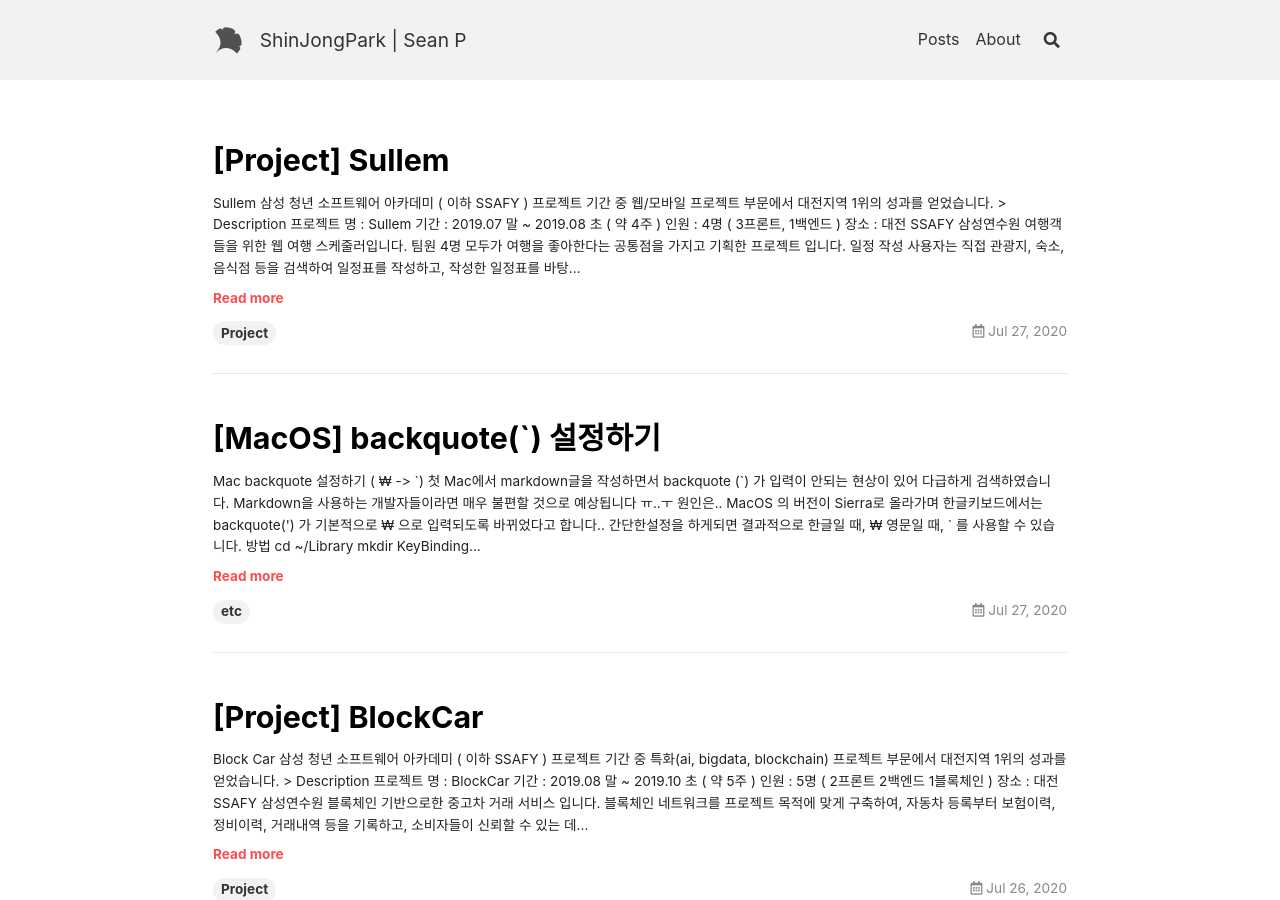
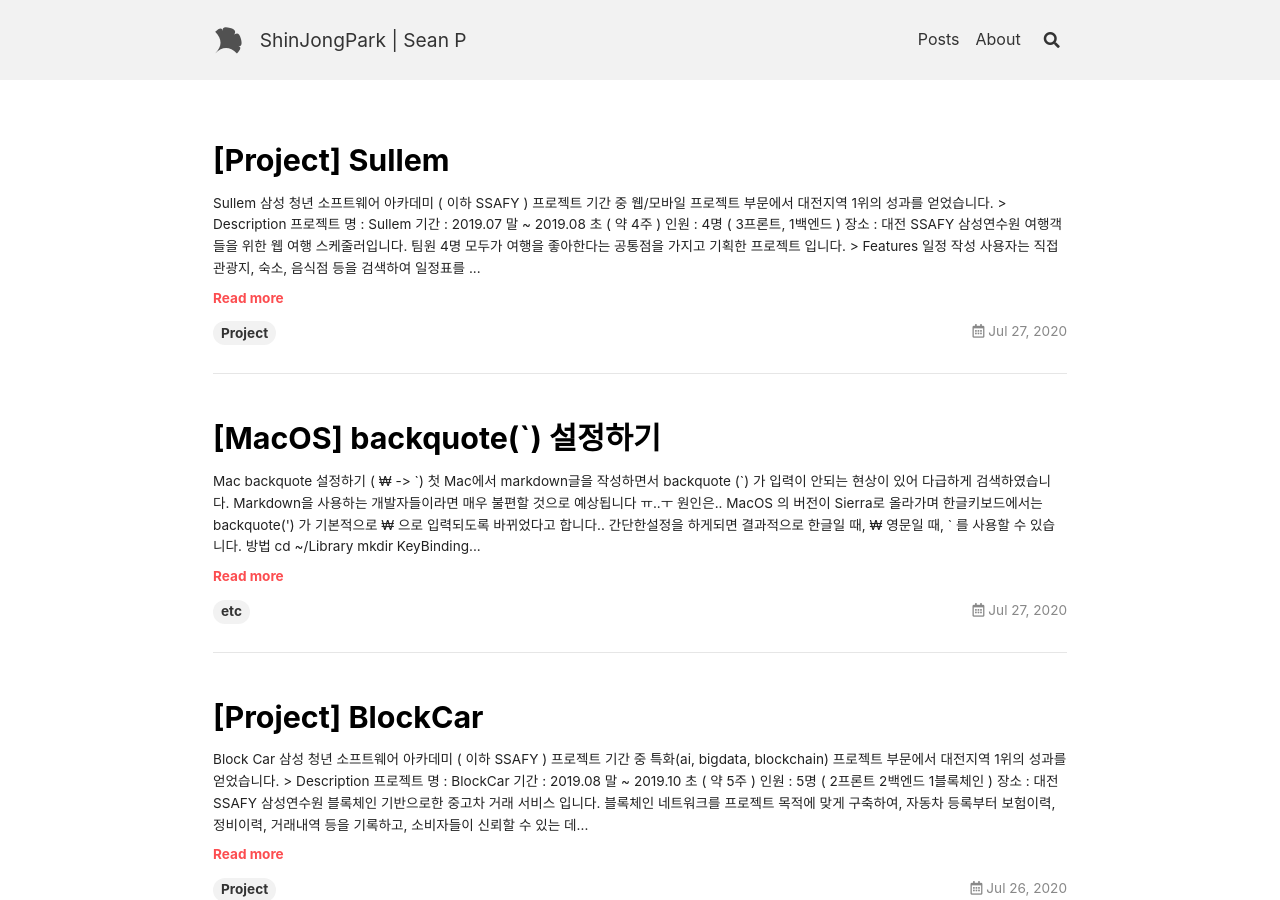
Before and after one commit to ShinJongPark/-ShinJongPark.github.io, a Jekyll site: the page built from index.html, in a window 1280 px wide and 900 px high. Built offline with Jekyll 4.4.1, drawn with Linux system fonts in a browser that asks for light colours; nearby versions of some CDN libraries; the list of posts is cut into pages by our own code; comment, search, counter and statistics services are not loaded.

Commit message:
Update: update post

```diff
--- a/_posts/2020-07-27-[Project]-Sullem.md
+++ b/_posts/2020-07-27-[Project]-Sullem.md
@@ -33,6 +33,10 @@
 여행객들을 위한 웹 여행 스케줄러입니다.<br/>
 팀원 4명 모두가 여행을 좋아한다는 공통점을 가지고 기획한 프로젝트 입니다.
 
+<br>
+
+### > Features
+
 - 일정 작성
   - 사용자는 직접 관광지, 숙소, 음식점 등을 검색하여 일정표를 작성하고, 작성한 일정표를 바탕으로 지도에 루트를 보여줍니다.
   - 일정표는 작성자 뿐만 아니라 공유할 수 있습니다.
@@ -41,6 +45,8 @@
   - 여행후기 또한 공유할 수 있습니다.
 - 예약
   - SkyScanner api 를 활용한 항공권 예매.
+
+<br>
 
 ### > Part
 
```
Also changed, not shown: _posts/2020-07-26-[Project]-Blockcar.md (+29 -0 lines).
